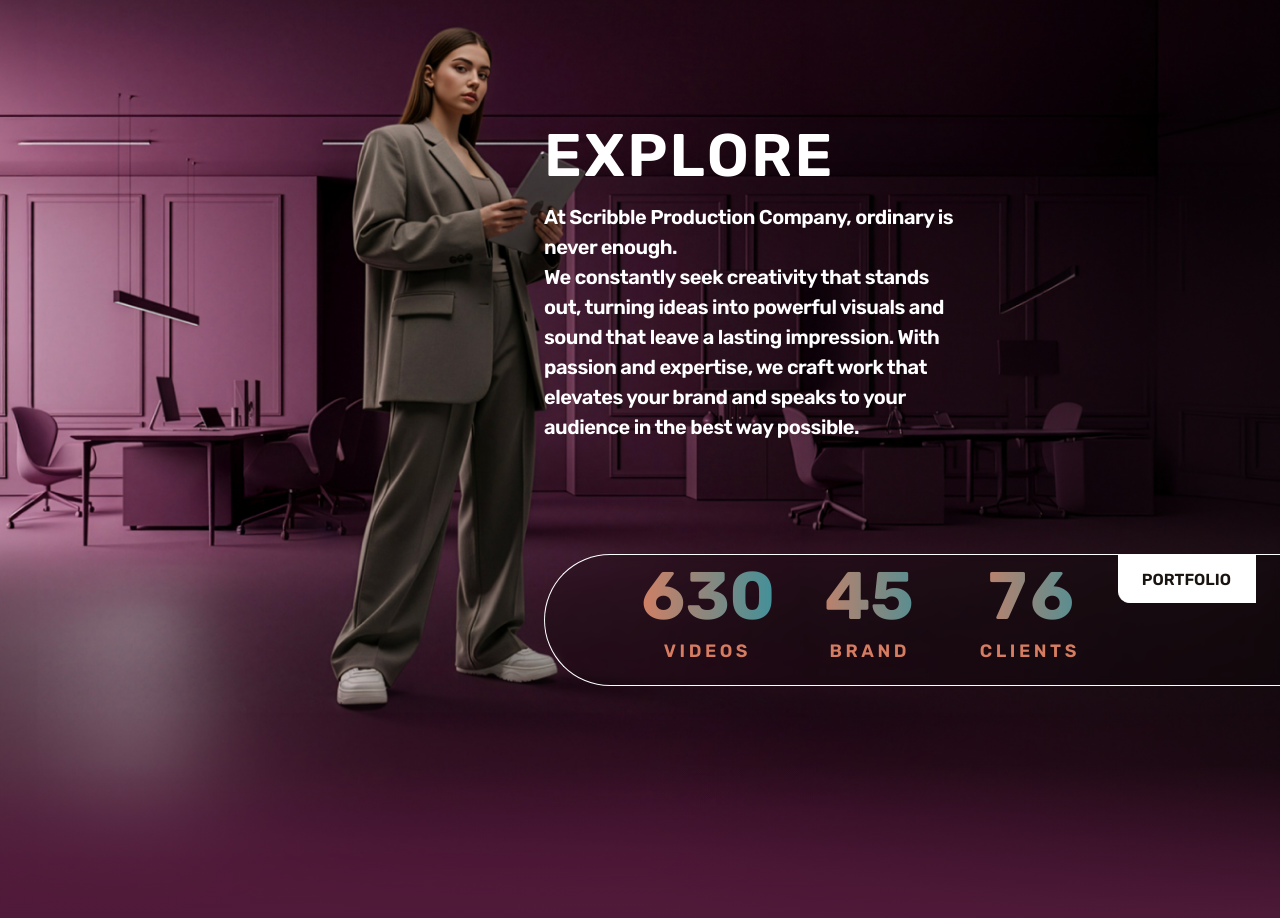
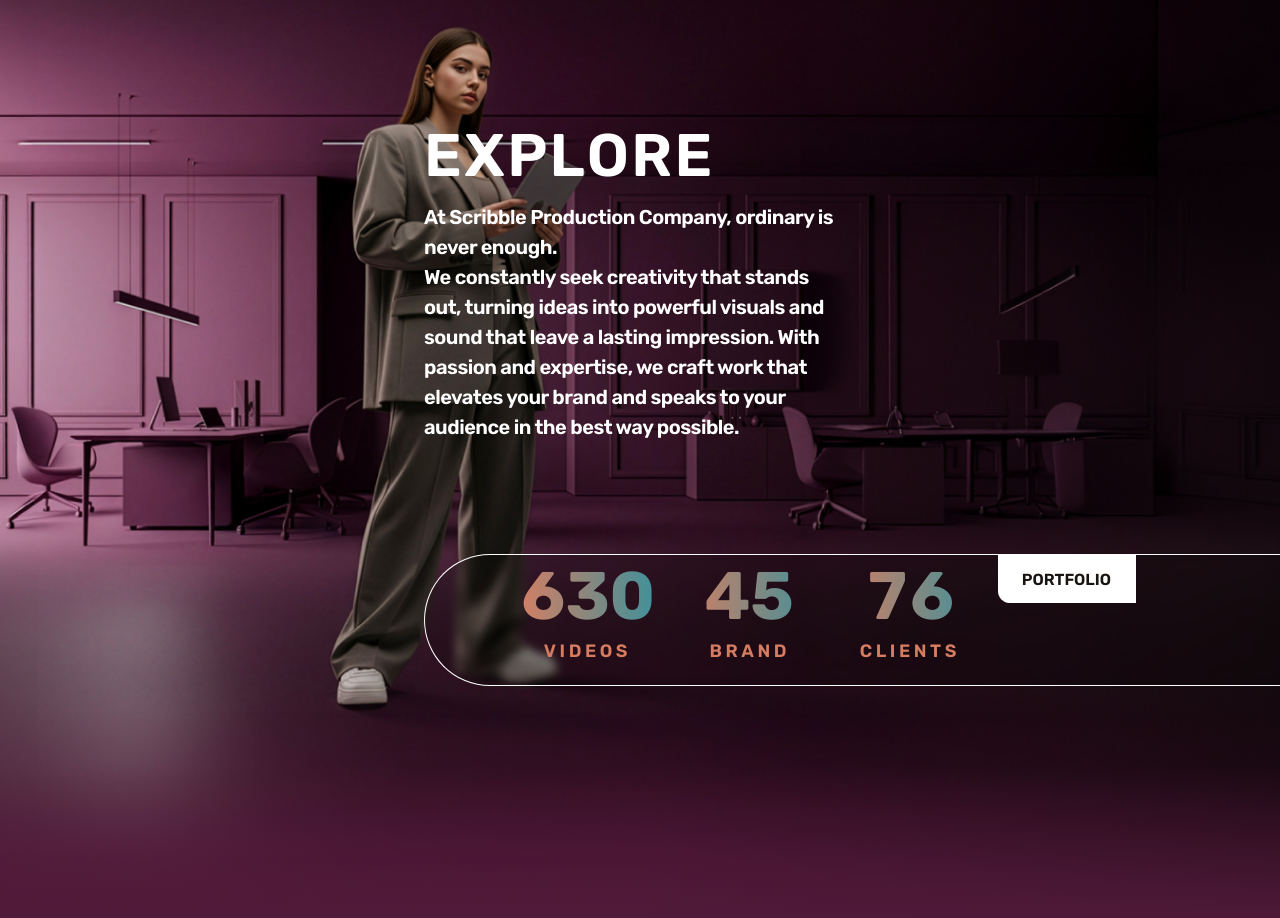
Before and after one commit to suhayb-yahya/scribble, a Next.js app: page / in a window 1280 px wide. Shown: the part 2840-3758 px from the top of the page. Built offline with nearby package versions, Linux system fonts and the light colour scheme; no server answers.

Commit message:
Support arabic language in the most of the pages;

```diff
--- a/src/components/sections/ExploreSection.tsx
+++ b/src/components/sections/ExploreSection.tsx
@@ -4,6 +4,23 @@
 import { Rubik } from "next/font/google";
 import { useLocale } from "@/components/LocaleProvider";
 import { getTranslations } from "@/lib/translations";
+
+/** Physical margins for Explore content so they never flip in RTL */
+function useExploreInsets() {
+  const [left, setLeft] = useState("0.75rem");
+  const [right, setRight] = useState("180px");
+  useEffect(() => {
+    const mq = window.matchMedia("(min-width: 768px)");
+    const update = () => {
+      setLeft(mq.matches ? "1.5rem" : "0.75rem");
+      setRight(mq.matches ? "320px" : "180px");
+    };
+    update();
+    mq.addEventListener("change", update);
+    return () => mq.removeEventListener("change", update);
+  }, []);
+  return { left, right };
+}
 
 const rubik = Rubik({ weight: "600", subsets: ["latin", "arabic"] });
 
@@ -76,22 +93,31 @@
 export default function ExploreSection(props: ExploreCountersProps = {}) {
   const locale = useLocale();
   const t = getTranslations(locale);
+  const { left: insetLeft, right: insetRight } = useExploreInsets();
   const { videos, brands, clients } = { ...defaultCounters, ...props };
   const videosCount = useCountUp(videos, 1000);
   const brandsCount = useCountUp(brands, 1000);
   const clientsCount = useCountUp(clients, 1000);
 
+  const isRtl = locale === "ar";
+
   return (
     <section
-      className="relative z-0 min-h-screen pt-36 md:pt-44 pb-16 md:pb-24 pl-6 md:pl-10 pr-0 overflow-hidden rounded-t-[8vw] md:rounded-t-[6rem] bg-cover bg-[50%_28%] bg-no-repeat bg-[url('/assets/explore-bg.jpg')] shadow-none"
+      className="relative z-0 min-h-screen pt-36 md:pt-44 pb-16 md:pb-24 pr-0 overflow-hidden rounded-t-[8vw] md:rounded-t-[6rem] bg-cover bg-[50%_28%] bg-no-repeat bg-[url('/assets/explore-bg.jpg')] shadow-none"
       aria-label="Explore"
+      dir="ltr"
+      style={{ paddingLeft: "2.5rem" }}
     >
       <div className="absolute inset-0 bg-gradient-to-r from-transparent via-transparent to-black/50" aria-hidden />
-      <div className="relative z-10 flex flex-col min-h-[68vh] md:min-h-screen">
-        <div className="max-w-6xl mx-auto mr-0 w-full px-0">
-          <div className="flex flex-col md:flex-row md:justify-end">
+      <div className="relative z-10 flex flex-col min-h-[68vh] md:min-h-screen" dir="ltr">
+        <div className="max-w-6xl mx-auto mr-0 w-full px-0" dir="ltr">
+          <div className="flex flex-col md:flex-row md:justify-end" dir="ltr">
             <div className="w-full max-w-[90%] sm:max-w-[55rem] md:ml-auto">
-              <div className="text-left mt-22 md:mt-24 ml-20 md:ml-36">
+              <div
+                className={`mt-22 md:mt-24 ${isRtl ? "text-right" : "text-left"}`}
+                dir={isRtl ? "rtl" : "ltr"}
+                style={{ marginLeft: insetLeft, marginRight: insetRight }}
+              >
               <h2
                   className={`
                     ${rubik.className}
@@ -130,7 +156,10 @@
               </div>
 
         {/* Counters box: left edge aligns with text, extends to right edge */}
-        <div className="flex w-full mt-20 md:mt-28 -mr-6 md:-mr-10 overflow-visible ml-20 md:ml-36">
+        <div
+          className="flex w-full mt-20 md:mt-28 -mr-6 md:-mr-10 overflow-visible"
+          style={{ marginLeft: insetLeft }}
+        >
           <div className="flex-1 min-w-0 rounded-l-[5rem] md:rounded-l-[6rem] rounded-r-none border-t border-l border-b border-white pl-[5rem] md:pl-[6rem] pr-6 md:pr-10 pt-0 pb-2 md:pb-3 bg-black/20 backdrop-blur-sm flex items-center gap-0 justify-start">
             <div className="flex flex-1 justify-start">
                   <div className="flex items-center gap-4 md:gap-8 py-1 md:py-2">
@@ -226,7 +255,7 @@
               </div>
             <button
               type="button"
-              className="shrink-0 self-start flex items-center justify-center h-10 md:h-12 min-w-[7rem] md:min-w-[8rem] bg-white border-t border-r border-b border-white rounded-r-none rounded-b-xl hover:opacity-95 transition-opacity pl-5 pr-5 md:pl-6 md:pr-6 mr-20 md:mr-32 rtl:mr-0 rtl:ml-20 rtl:md:ml-32"
+              className="shrink-0 self-start flex items-center justify-center h-10 md:h-12 min-w-[7rem] md:min-w-[8rem] bg-white border-t border-r border-b border-white rounded-r-none rounded-b-xl hover:opacity-95 transition-opacity pl-5 pr-5 md:pl-6 md:pr-6 mr-20 md:mr-32"
               aria-label={t.explore.viewPortfolioAria}
             >
               <span
--- a/src/components/sections/jobs/JobsHero.tsx
+++ b/src/components/sections/jobs/JobsHero.tsx
@@ -31,9 +31,12 @@
         />
         <div className="absolute inset-0 bg-gradient-to-t from-black/40 via-transparent to-transparent pointer-events-none" />
 
-        {/* Bottom-left text overlay */}
+        {/* Text overlay: LTR from left, RTL from right */}
         <div
-          className="absolute left-0 bottom-0 p-4 pointer-events-none ml-[14%] flex flex-col justify-center mb-40 md:mb-48 w-[40%] max-w-[600px]"
+          dir={locale === "ar" ? "rtl" : "ltr"}
+          className={`absolute bottom-0 p-4 pointer-events-none flex flex-col justify-center mb-40 md:mb-48 w-[40%] max-w-[600px] ${
+            locale === "ar" ? "right-0 mr-[14%]" : "left-0 ml-[14%]"
+          }`}
           aria-hidden
         >
           <h1
--- a/src/components/sections/jobs/JobsListSection.tsx
+++ b/src/components/sections/jobs/JobsListSection.tsx
@@ -6,13 +6,14 @@
 
 const rubik = Rubik({ weight: ["400", "600", "700"], subsets: ["latin", "arabic"] });
 
-function PlayIcon({ className }: { className?: string }) {
+function PlayIcon({ className, flip }: { className?: string; flip?: boolean }) {
   return (
     <svg
       className={className}
       viewBox="0 0 24 24"
       fill="currentColor"
       aria-hidden
+      style={flip ? { transform: "scaleX(-1)" } : undefined}
     >
       <path d="M0 0 L0 24 L24 12 Z" />
     </svg>
@@ -33,13 +34,15 @@
 
 export default function JobsListSection({ jobs, locale }: JobsListSectionProps) {
   const t = getTranslations(locale);
+  const isAr = locale === "ar";
   return (
     <section
+      dir={isAr ? "rtl" : "ltr"}
       className="py-16 md:py-24 bg-white grid grid-cols-1 lg:grid-cols-[1.35fr_0.65fr] min-h-0"
       aria-label="Available positions"
     >
-      {/* Left half: jobs list */}
-      <div className="max-w-4xl ml-[100px] flex flex-col gap-12 md:gap-16 pr-6 md:pr-10">
+      {/* Jobs list: flows from start (left in LTR, right in RTL) */}
+      <div className="max-w-4xl flex flex-col gap-12 md:gap-16 ms-[100px] pe-6 md:pe-10">
         {jobs.map((job) => (
           <article
             key={job.id}
@@ -49,7 +52,7 @@
             {/* Job title with play icon */}
             <div className="flex items-center gap-3">
               <span className="text-black shrink-0" aria-hidden>
-                <PlayIcon className="w-4 h-4 md:w-5 md:h-5" />
+                <PlayIcon className="w-4 h-4 md:w-5 md:h-5" flip={isAr} />
               </span>
               <h2
                 id={`job-title-${job.id}`}
@@ -67,7 +70,7 @@
             </div>
 
             {/* Requirements list */}
-            <ul className="list-none pl-0 space-y-2 text-gray-800 text-base md:text-lg leading-relaxed">
+            <ul className="list-none ps-0 space-y-2 text-gray-800 text-base md:text-lg leading-relaxed">
               {job.requirements.map((item, i) => (
                 <li key={i} className="flex gap-2">
                   <span className="text-gray-500 shrink-0">–</span>
@@ -83,15 +86,15 @@
                 className={`${rubik.className} apply-now-btn inline-flex items-center gap-2 uppercase font-bold text-white text-sm tracking-wide rounded-full px-6 py-3 transition-[background] duration-300`}
               >
                 {t.jobs.applyNow}
-                <PlayIcon className="w-4 h-4 text-white shrink-0" />
+                <PlayIcon className="w-4 h-4 text-white shrink-0" flip={isAr} />
               </a>
             </div>
           </article>
         ))}
       </div>
 
-      {/* Right half: character illustration (smaller to give more room to jobs list) */}
-      <div className="relative w-full min-h-[280px] lg:min-h-[360px] flex items-start justify-center lg:justify-start px-6 lg:pl-6 lg:pr-10 pt-8 lg:pt-[100px]">
+      {/* Illustration */}
+      <div className="relative w-full min-h-[280px] lg:min-h-[360px] flex items-start justify-center px-6 lg:ps-6 lg:pe-10 pt-8 lg:pt-[100px]">
         <Image
           src="/assets/jobs-character.png"
           alt={t.jobs.characterAlt}
```
